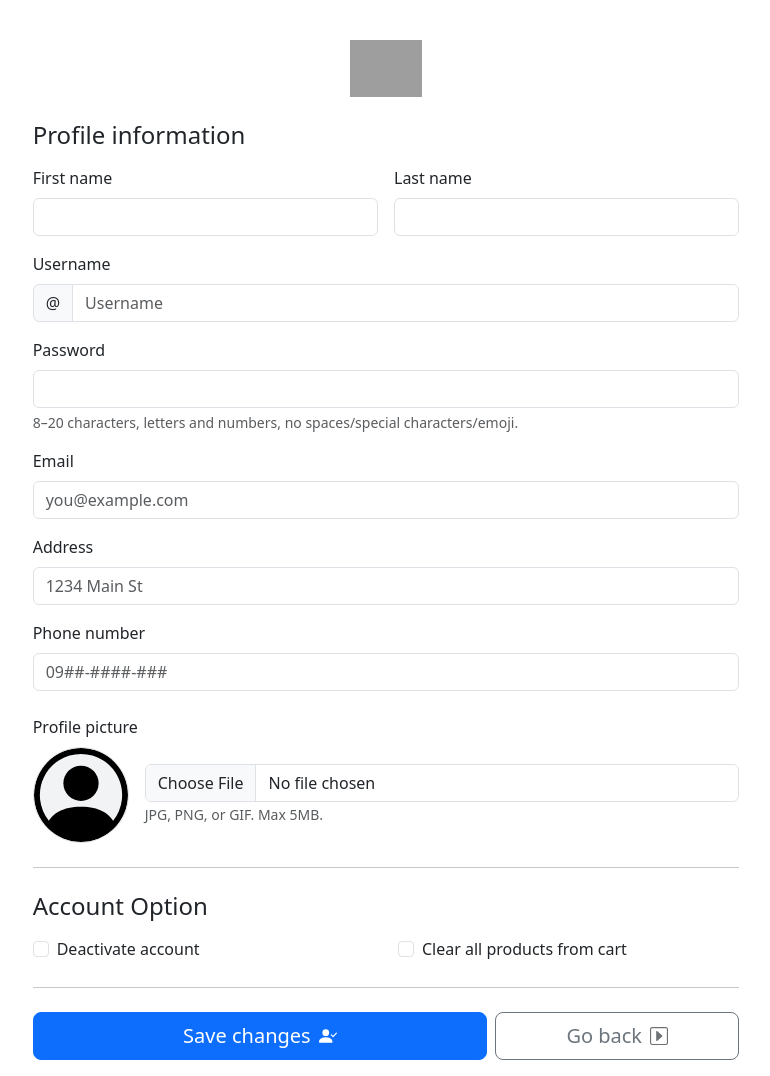
After one commit to KimRebamba/carriemart, a PHP site: page /user/profile.php in a window 1280 px wide. The commit adds this page. Shown: the whole page, without its empty margins (254-1024 px from the left). Run offline with PHP 8.4, Linux system fonts and the light colour scheme; grey boxes are pictures that could not be loaded.

Commit message:
profile setting babygirl

```diff
--- /dev/null
+++ b/user/profile.php
@@ -0,0 +1,169 @@
+<!DOCTYPE html>
+<html lang="en">
+
+<head>
+    <meta charset="UTF-8" />
+    <meta name="viewport" content="width=device-width, initial-scale=1.0" />
+    <title>CarrieMart: Profile</title>
+    <link href="https://cdn.jsdelivr.net/npm/bootstrap@5.3.8/dist/css/bootstrap.min.css" rel="stylesheet"
+        integrity="sha384-sRIl4kxILFvY47J16cr9ZwB07vP4J8+LH7qKQnuqkuIAvNWLzeN8tE5YBujZqJLB" crossorigin="anonymous">
+    <style>
+    .form-register {
+        background-color: #ffffff;
+        border-radius: 1rem;
+        padding: 1rem;
+    }
+
+    .btn-icon-inverted img {
+        width: 1.125rem;
+        height: 1.125rem;
+        filter: invert(43%) sepia(6%) saturate(179%) hue-rotate(169deg) brightness(92%) contrast(88%);
+        opacity: .95;
+    }
+
+    .btn-icon img {
+        width: 1.125rem;
+        height: 1.125rem;
+        filter: brightness(0) invert(1);
+    }
+
+    .avatar-lg {
+        width: 96px;
+        height: 96px;
+        border-radius: 50%;
+        object-fit: cover;
+        background: #f1f3f5;
+    }
+    </style>
+</head>
+
+<body>
+    <div class="container">
+        <main class="form-register">
+            <div class="py-4 text-center">
+                <img class="d-block mx-auto mb-0" src="/carriemart/assets/Header-Logo-01.svg" alt="" width="72" height="57">
+            </div>
+
+            <div class="row g-5">
+                <div class="col-md-7 col-lg-8 mx-auto">
+                    <h4 class="mb-3">Profile information</h4>
+
+                    <form class="needs-validation" novalidate>
+                        <div class="row g-3">
+                            <div class="col-sm-6">
+                                <label for="firstName" class="form-label">First name</label>
+                                <input type="text" class="form-control" id="firstName" placeholder="" required>
+                                <div class="invalid-feedback">Valid first name is required.</div>
+                            </div>
+
+                            <div class="col-sm-6">
+                                <label for="lastName" class="form-label">Last name</label>
+                                <input type="text" class="form-control" id="lastName" placeholder="" required>
+                                <div class="invalid-feedback">Valid last name is required.</div>
+                            </div>
+
+                            <div class="col-12">
+                                <label for="username" class="form-label">Username</label>
+                                <div class="input-group has-validation">
+                                    <span class="input-group-text">@</span>
+                                    <input type="text" class="form-control" id="username" placeholder="Username" required>
+                                    <div class="invalid-feedback">Your username is required.</div>
+                                </div>
+                            </div>
+
+                            <div class="col-12">
+                                <label for="inputPassword5" class="form-label">Password</label>
+                                <input type="password" id="inputPassword5" class="form-control" aria-describedby="passwordHelpBlock">
+                                <div id="passwordHelpBlock" class="form-text">
+                                    8–20 characters, letters and numbers, no spaces/special characters/emoji.
+                                </div>
+                            </div>
+
+                            <div class="col-12">
+                                <label for="email" class="form-label">Email</label>
+                                <input type="email" class="form-control" id="email" placeholder="you@example.com" required>
+                                <div class="invalid-feedback">Please enter a valid email.</div>
+                            </div>
+
+                            <div class="col-12">
+                                <label for="address" class="form-label">Address</label>
+                                <input type="text" class="form-control" id="address" placeholder="1234 Main St" required>
+                                <div class="invalid-feedback">Please enter your address.</div>
+                            </div>
+
+                            <div class="col-12">
+                                <label for="phone" class="form-label">Phone number</label>
+                                <input type="text" class="form-control" id="phone" placeholder="09##-####-###" required>
+                                <div class="invalid-feedback">Please enter your phone number.</div>
+                            </div>
+                        </div>
+
+                        <!-- Profile picture -->
+                        <div class="mb-4 mt-4">
+                            <label class="form-label d-block">Profile picture</label>
+                            <div class="d-flex align-items-center gap-3">
+                                <img id="avatarPreview" class="avatar-lg border" src="/carriemart/assets/person-circle.svg" alt="">
+                                <div class="flex-grow-1">
+                                    <input class="form-control" type="file" id="formFile" accept="image/*">
+                                    <small class="text-body-secondary">JPG, PNG, or GIF. Max 5MB.</small>
+                                </div>
+                            </div>
+                        </div>
+
+                        <hr class="my-4">
+
+                        <div class="row gy-2">
+                            <h4 class="mb-2">Account Option</h4>
+                            <div class="col-12 col-md-6">
+                                <div class="form-check">
+                                    <input class="form-check-input" type="checkbox" value="1" id="deactivate">
+                                    <label class="form-check-label" for="deactivate">Deactivate account</label>
+                                </div>
+                            </div>
+                            <div class="col-12 col-md-6">
+                                <div class="form-check">
+                                    <input class="form-check-input" type="checkbox" value="1" id="clearCart">
+                                    <label class="form-check-label" for="clearCart">Clear all products from cart</label>
+                                </div>
+                            </div>
+                        </div>
+
+                        <hr class="my-4">
+
+                        <div class="d-flex gap-2">
+                            <button class="btn btn-primary btn-lg d-flex align-items-center justify-content-center gap-2 btn-icon"
+                                type="submit" style="flex: 2 1 0%;">
+                                Save changes
+                                <img src="/carriemart/assets/person-check-fill.svg" alt="" aria-hidden="true">
+                            </button>
+
+                            <button type="button"
+                                class="btn btn-outline-secondary btn-lg d-inline-flex align-items-center justify-content-center gap-2 btn-icon-inverted"
+                                style="flex: 1 1 0%;" onclick="history.back()">
+                                Go back
+                                <img src="/carriemart/assets/caret-right-square.svg" alt="" aria-hidden="true">
+                            </button>
+                        </div>
+                    </form>
+                </div>
+            </div>
+        </main>
+    </div>
+
+    <script src="https://cdn.jsdelivr.net/npm/bootstrap@5.3.8/dist/js/bootstrap.bundle.min.js"
+        integrity="sha384-FKyoEForCGlyvwx9Hj09JcYn3nv7wiPVlz7YYwJrWVcXK/BmnVDxM+D2scQbITxI" crossorigin="anonymous"></script>
+
+    <script>
+    // Simple preview for profile picture
+    const fileInput = document.getElementById('formFile');
+    const avatarPreview = document.getElementById('avatarPreview');
+    fileInput?.addEventListener('change', (e) => {
+        const file = e.target.files?.[0];
+        if (!file) return;
+        const url = URL.createObjectURL(file);
+        avatarPreview.src = url;
+    });
+    </script>
+</body>
+
+</html>
```
Also changed, not shown: index.php (+4 -3 lines), assets/person-check-fill.svg (added), user/orders.php (added), user/reviews.php (added).
